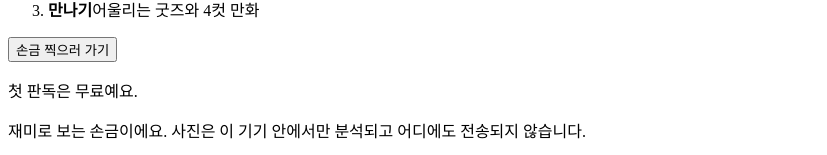
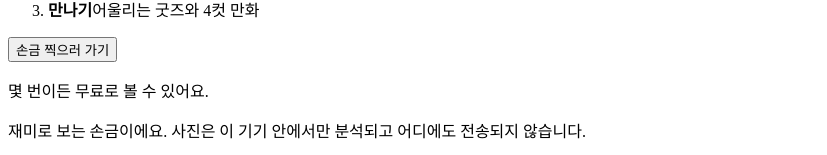
Before and after one commit to danawacommunity/palm-already-knows, a plain HTML site: page src/index.template.html in a window 1280 px wide. Shown: the part 861-1016 px from the top of the page, without its empty margins (0-827 px from the left). Drawn offline with Linux system fonts and the light colour scheme; a web font is replaced by a local one.

Commit message:
원본 소스: 첫 화면 문구를 "몇 번이든 무료"로
Co-Authored-By: Claude Fable 5.2 <noreply@anthropic.com>
Claude-Session: https://claude.ai/code/session_01PTmy1e6Fdhb3LdSxgRmbSE

```diff
--- a/src/index.template.html
+++ b/src/index.template.html
@@ -32,7 +32,7 @@
         <li><b>만나기</b>어울리는 굿즈와 4컷 만화</li>
       </ol>
       <button id="btnStart" class="btn btn-primary btn-big" type="button">손금 찍으러 가기</button>
-      <p id="chanceLine" class="chance" aria-live="polite">첫 판독은 무료예요.</p>
+      <p id="chanceLine" class="chance" aria-live="polite">몇 번이든 무료로 볼 수 있어요.</p>
       <button id="btnLast" class="btn btn-ghost" type="button" hidden>지난 결과 다시 보기</button>
       <p class="fine">재미로 보는 손금이에요. 사진은 이 기기 안에서만 분석되고 어디에도 전송되지 않습니다.</p>
       <p id="modeLine" class="fine mode" hidden></p>
```
